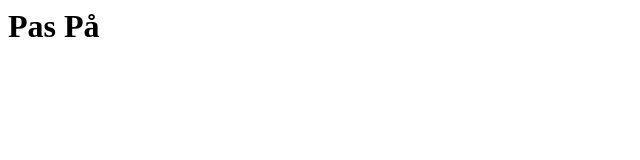
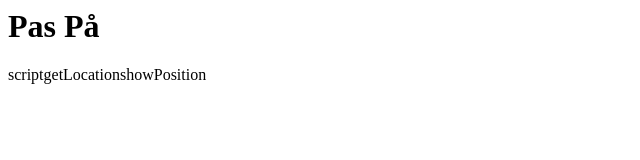
Before and after one commit to nesalc/paspaa, a plain HTML site: page index.html in a window 1280 px wide. Shown: the whole page, without its empty margins (0-640 px from the left). Drawn offline with Linux system fonts and the light colour scheme.

Commit message:
Update index.html

```diff
--- a/index.html
+++ b/index.html
@@ -7,12 +7,23 @@
   <h1>Pas På</h1>
   <p id="demo"></p>
 
+  <div id="log"></div>
+
   <script>
-    console.log("script");
+    function log(msg) {
+      console.log(msg);
+      var log = document.getElementById("log");
+      if (log) {
+        log.innerHTML += msg + "<br";
+      }
+    }
+
+
+    log("script");
   var x = document.getElementById("demo");
 
   function getLocation() {
-    console.log("getLocation");
+    log("getLocation");
     if (navigator.geolocation) {
       setTimeout(() => {showPosition();}, 1000)
     } else {
@@ -21,12 +32,12 @@
   }
 
   function showPosition() {
-    console.log("showPosition");
+    log("showPosition");
     navigator.geolocation.getCurrentPosition(showPosition1);
   }
 
   function showPosition1(position) {
-    console.log("showPosition1");
+    log("showPosition1");
     x.innerHTML = "Latitude: " + position.coords.latitude +
     "<br>Longitude: " + position.coords.longitude;
     setTimeout(() => {showPosition();}, 1000)
```
